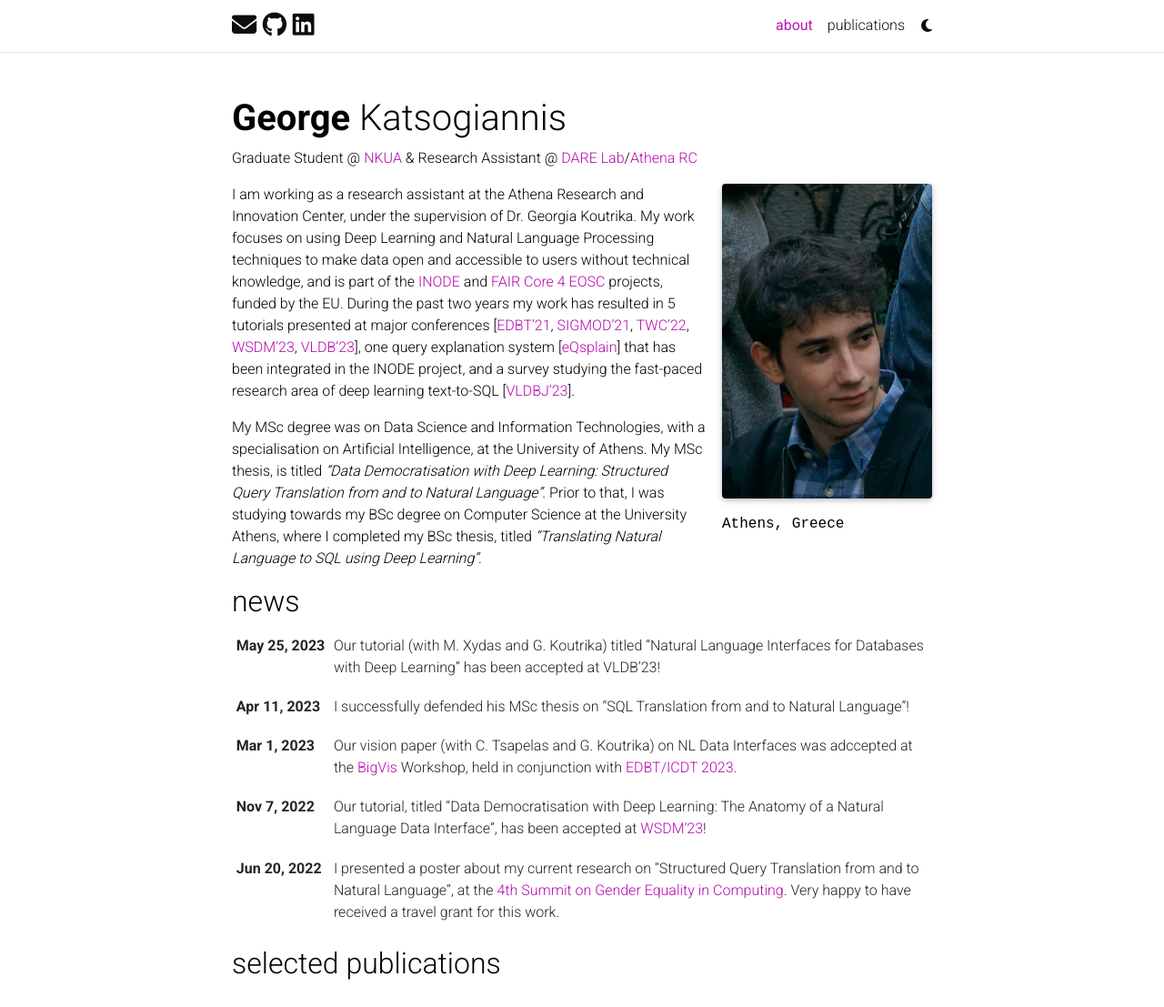
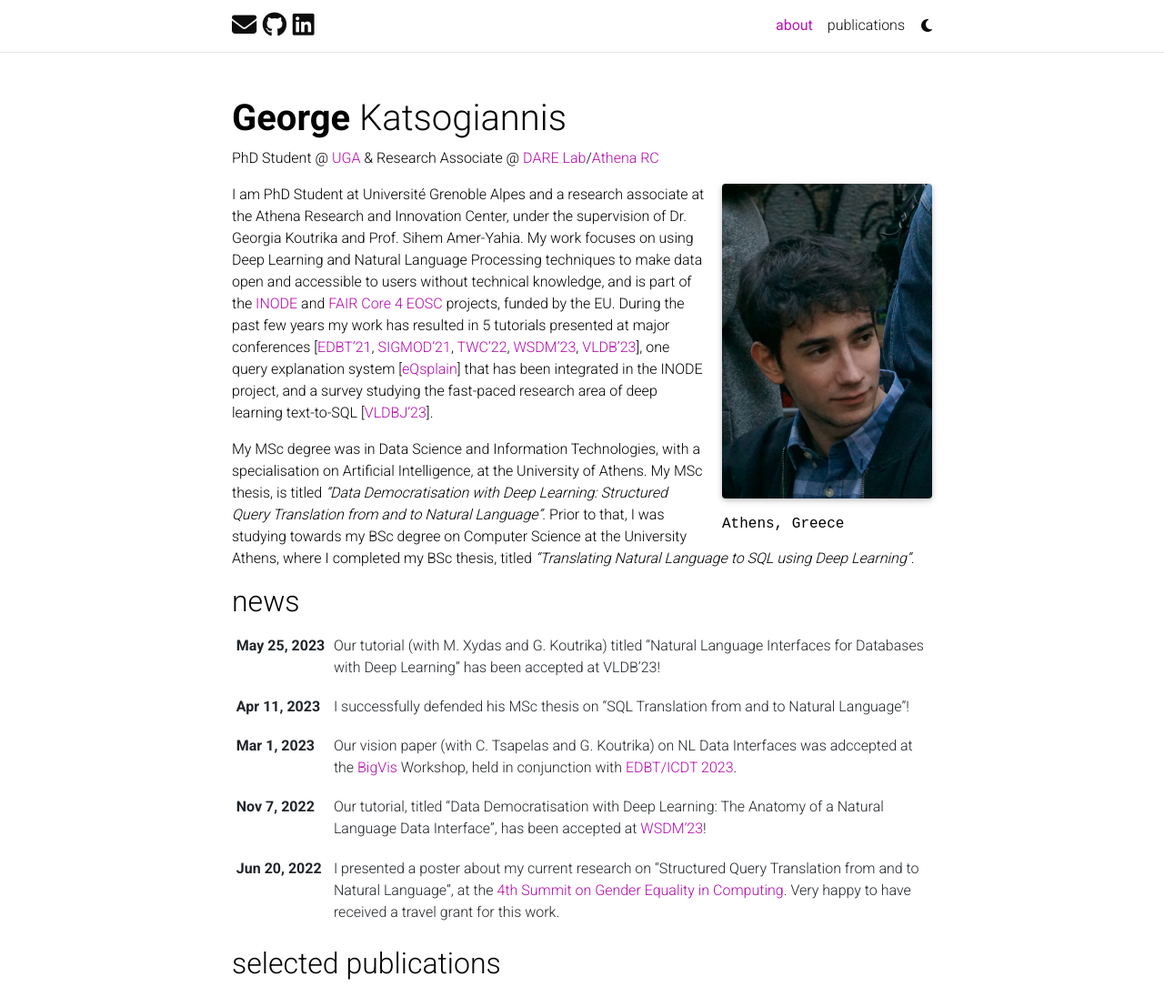
Before and after one commit to geokats/geokats.github.io, a Jekyll site: the page built from _pages/about.md, in a window 1280 px wide and 1281 px high, cut to the strip 0-1107 px from the top of the window. Shown: the whole strip at 91% size. Built offline with Jekyll 4.4.1, drawn with Linux system fonts in a browser that asks for light colours; full-size pictures stand in for the smaller copies a plugin makes; comment, search, counter and statistics services are not loaded; a style sheet for code colours, icons or effects is not loaded.

Commit message:
Update about.md

```diff
--- a/_pages/about.md
+++ b/_pages/about.md
@@ -3,8 +3,8 @@
 title: about
 permalink: /
 subtitle: >
-  Graduate Student @ <a href="https://en.uoa.gr/">NKUA</a>
-  & Research Assistant @ <a href="https://darelab.imsi.athenarc.gr">DARE Lab</a>/<a href="https://www.athenarc.gr/en">Athena RC</a>
+  PhD Student @ <a href="https://www.univ-grenoble-alpes.fr/english/">UGA</a>
+  & Research Associate @ <a href="https://darelab.imsi.athenarc.gr">DARE Lab</a>/<a href="https://www.athenarc.gr/en">Athena RC</a>
 
 profile:
   align: right
@@ -18,10 +18,10 @@
 social: false  # includes social icons at the bottom of the page
 ---
 
-I am working as a research assistant at the Athena Research and Innovation Center, under the supervision of Dr. Georgia Koutrika.
+I am PhD Student at Université Grenoble Alpes and a research associate at the Athena Research and Innovation Center, under the supervision of Dr. Georgia Koutrika and Prof. Sihem Amer-Yahia.
 My work focuses on using Deep Learning and Natural Language Processing techniques to make data open and accessible to users without technical knowledge, and is part of the <a href="http://www.inode-project.eu/">INODE</a> and <a href="http://www.faircore4eosc.eu/">FAIR Core 4 EOSC</a> projects, funded by the EU.
-During the past two years my work has resulted in 5 tutorials presented at major conferences [<a href="https://darelab.imsi.athenarc.gr/tutorials/text2sql_edbt21/">EDBT'21</a>, <a href="https://darelab.imsi.athenarc.gr/tutorials/text2sql_sigmod21/">SIGMOD'21</a>, <a href="https://darelab.imsi.athenarc.gr/tutorials/text2sql_twc22/">TWC'22</a>, <a href="https://darelab.imsi.athenarc.gr/tutorials/datadem_wsdm23/">WSDM'23</a>, <a href="/tutorials/nlidbs_vldb23/">VLDB'23</a>], one query explanation system [<a href="https://darelab.imsi.athenarc.gr/systems/eqsplain/">eQsplain</a>] that has been integrated in the INODE project, and a survey studying the fast-paced research area of deep learning text-to-SQL [<a href="https://doi.org/10.1007/s00778-022-00776-8">VLDBJ'23</a>].
+During the past few years my work has resulted in 5 tutorials presented at major conferences [<a href="https://darelab.imsi.athenarc.gr/tutorials/text2sql_edbt21/">EDBT'21</a>, <a href="https://darelab.imsi.athenarc.gr/tutorials/text2sql_sigmod21/">SIGMOD'21</a>, <a href="https://darelab.imsi.athenarc.gr/tutorials/text2sql_twc22/">TWC'22</a>, <a href="https://darelab.imsi.athenarc.gr/tutorials/datadem_wsdm23/">WSDM'23</a>, <a href="/tutorials/nlidbs_vldb23/">VLDB'23</a>], one query explanation system [<a href="https://darelab.imsi.athenarc.gr/systems/eqsplain/">eQsplain</a>] that has been integrated in the INODE project, and a survey studying the fast-paced research area of deep learning text-to-SQL [<a href="https://doi.org/10.1007/s00778-022-00776-8">VLDBJ'23</a>].
 
-My MSc degree was on Data Science and Information Technologies, with a specialisation on Artificial Intelligence, at the University of Athens.
+My MSc degree was in Data Science and Information Technologies, with a specialisation on Artificial Intelligence, at the University of Athens.
 My MSc thesis, is titled <i>"Data Democratisation with Deep Learning: Structured Query Translation from and to Natural Language"</i>.
 Prior to that, I was studying towards my BSc degree on Computer Science at the University Athens, where I completed my BSc thesis, titled <i>"Translating Natural Language to SQL using Deep Learning"</i>.
```
